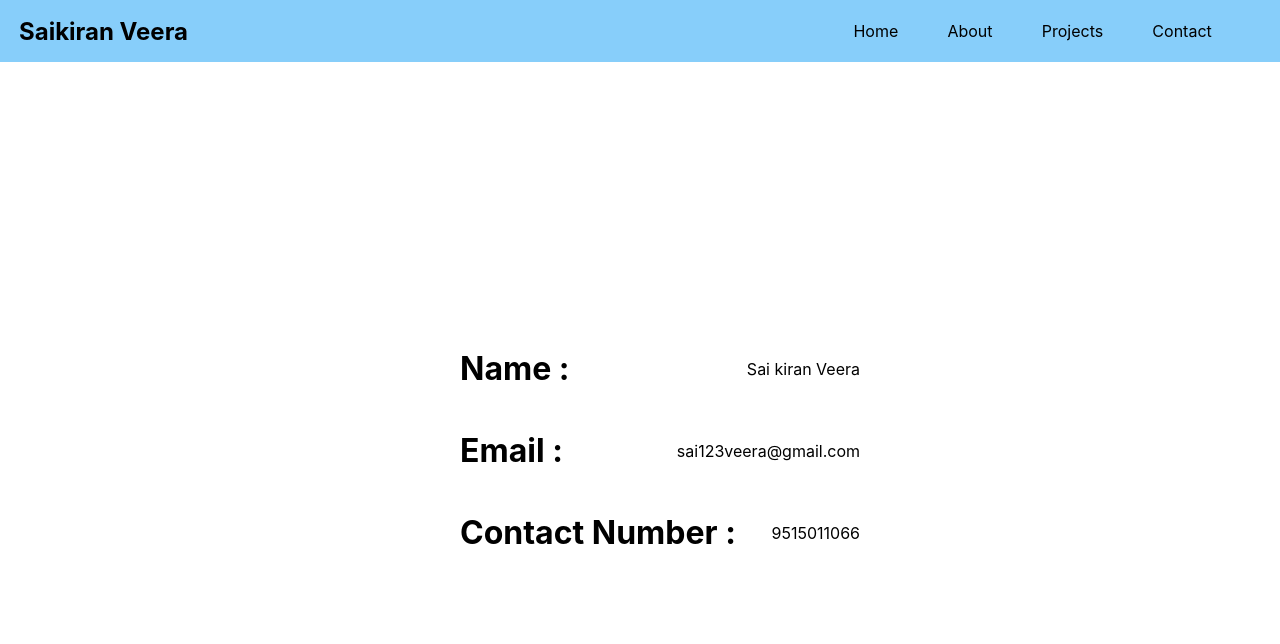
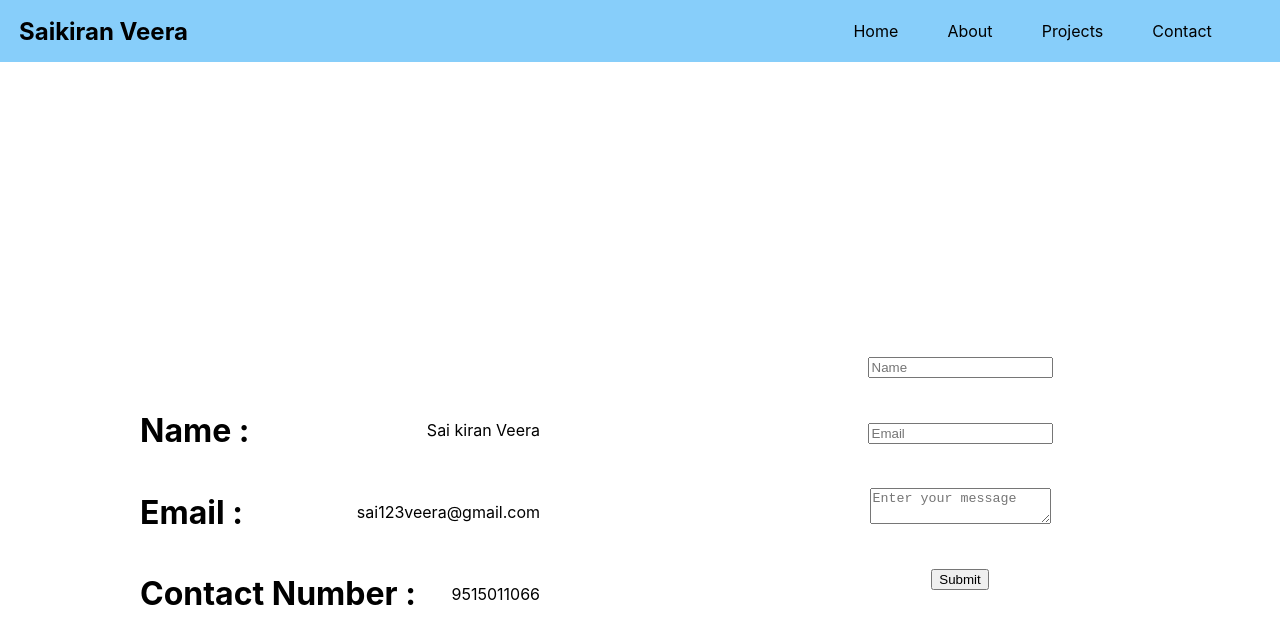
Before and after one commit to sailav3veera/Saikiran-Portfolio, a React (Create React App) app: page /contact in a window 1280 px wide. Shown: the top 644 px of the page. Built offline with nearby package versions, Linux system fonts and the light colour scheme.

Commit message:
added form to contact

```diff
--- a/src/Components/Contact/index.css
+++ b/src/Components/Contact/index.css
@@ -8,8 +8,13 @@
   width: 400px;
 }
 .maincontainerforcontact {
-  width: 100%;
+  width: 50vw;
   display: flex;
   justify-content: center;
   padding-top: 250px;
 }
+.forms {
+  display: flex;
+  justify-content: space-around;
+  align-items: center;
+}
--- a/src/Components/Contact/index.js
+++ b/src/Components/Contact/index.js
@@ -1,7 +1,9 @@
 import "./index.css";
+import ContactForm from "../ContactForm";
 
 function Contact() {
   return (
+    <div className="forms">
       <div className="maincontainerforcontact">
         <ul className="ulstyling">
           <li className="liststyle">
@@ -18,6 +20,8 @@ function Contact() {
           </li>
         </ul>
       </div>
+      <ContactForm />
+    </div>
   );
 }
 export default Contact;
--- /dev/null
+++ b/src/Components/ContactForm/index.css
@@ -0,0 +1,9 @@
+.formdetails {
+  display: flex;
+  flex-direction: column;
+  justify-content: space-evenly;
+  height: 50vh;
+  width: 50vw;
+  align-items: center;
+  padding-top: 250px;
+}
--- /dev/null
+++ b/src/Components/ContactForm/index.js
@@ -0,0 +1,48 @@
+import { useState } from "react";
+import "./index.css";
+
+export default function ContactForm() {
+  const [result, setResult] = useState("");
+
+  async function onSubmit(event) {
+    event.preventDefault();
+
+    setResult("Sending...");
+
+    const formData = new FormData(event.target);
+
+    formData.append("access_key", "019f962b-a699-4627-ab4f-803084da72d8");
+
+    try {
+      const response = await fetch("https://api.web3forms.com/submit", {
+        method: "POST",
+        body: formData,
+      });
+
+      const data = await response.json();
+
+      if (data.success) {
+        setResult("Form submitted successfully");
+        event.target.reset();
+      } else {
+        setResult("Submission failed");
+      }
+    } catch (error) {
+      setResult("Something went wrong");
+    }
+  }
+
+  return (
+    <form onSubmit={onSubmit} className="formdetails">
+      <input type="text" name="name" placeholder="Name" required />
+
+      <input type="email" name="email" placeholder="Email" required />
+
+      <textarea name="message" placeholder="Enter your message" required />
+
+      <button type="submit">Submit</button>
+
+      <p>{result}</p>
+    </form>
+  );
+}
```
Lines whose indentation alone changed are shown as unchanged.
